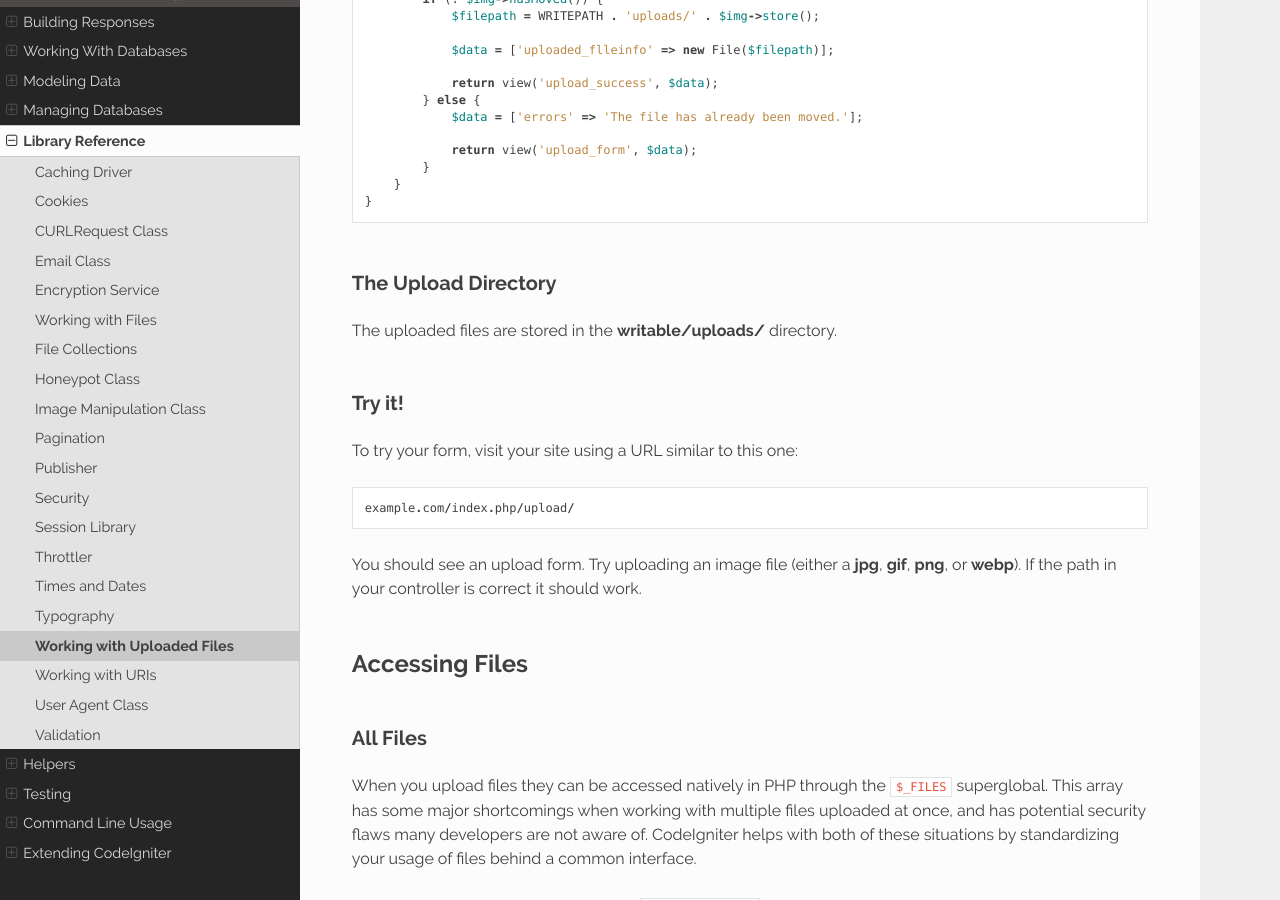
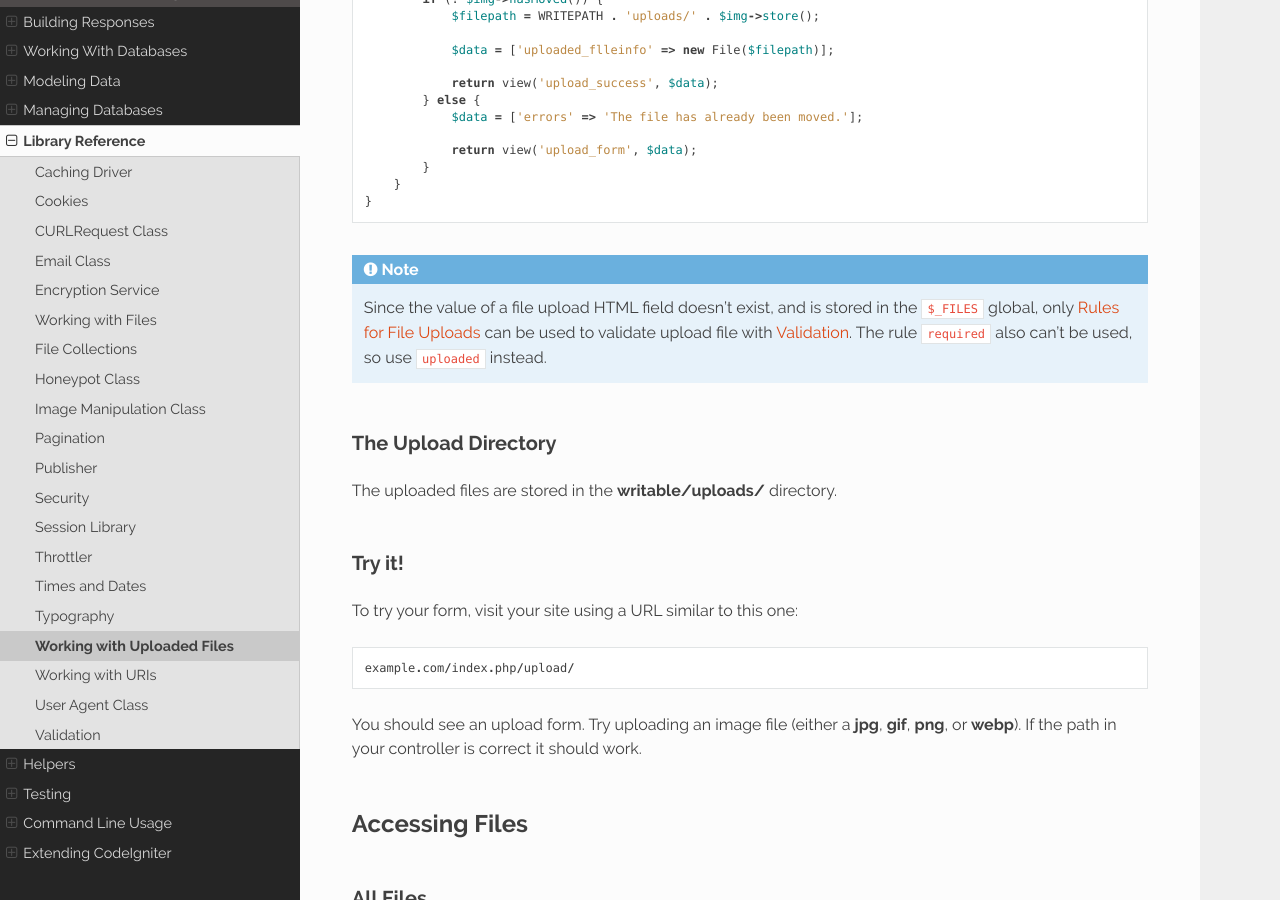
Before and after one commit to NEKOGET/ci4_user_guide_src, a Sphinx documentation site: the page built from source/libraries/uploaded_files.rst, in a window 1280 px wide and 900 px high, scrolled down 3023 px. Built offline with Sphinx 7.4.7 and the Read the Docs theme 2.0.0, drawn with Linux system fonts in a browser that asks for light colours.

Commit message:
docs: add note about Validation rules

```diff
--- a/source/libraries/uploaded_files.rst
+++ b/source/libraries/uploaded_files.rst
@@ -145,6 +145,10 @@ this code and save it to your **app/Controllers/** directory::
             }
         }
     }
+
+.. note:: Since the value of a file upload HTML field doesn't exist, and is stored in the ``$_FILES`` global,
+    only :ref:`rules-for-file-uploads` can be used to validate upload file with :doc:`validation`.
+    The rule ``required`` also can't be used, so use ``uploaded`` instead.
 
 The Upload Directory
 ====================
--- a/source/libraries/validation.rst
+++ b/source/libraries/validation.rst
@@ -892,6 +892,8 @@ valid_cc_number         Yes        Verifies that the credit card number matches
                                    HSBC Canada Card (hsbc)
 ======================= ========== ============================================= ===================================================
 
+.. _rules-for-file-uploads:
+
 Rules for File Uploads
 ======================
 
```
